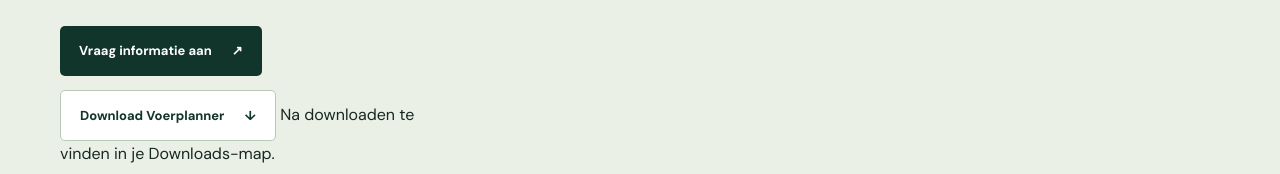
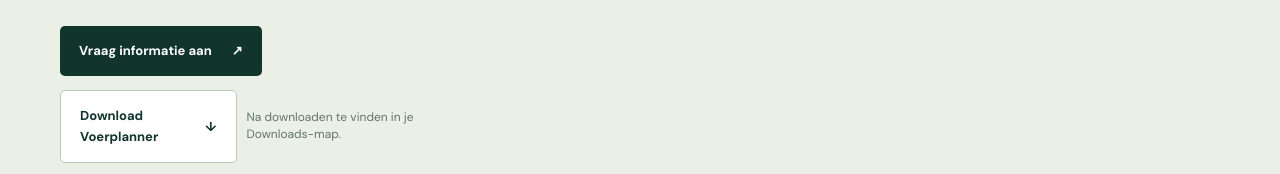
Before and after one commit to Spek-Voeradvies/spek-voeradvies.github.io, a plain HTML site: page index.html in a window 1280 px wide. Shown: the part 2943-3117 px from the top of the page. Drawn offline with Linux system fonts and the light colour scheme.

Commit message:
Update styles.css

```diff
--- a/assets/styles.css
+++ b/assets/styles.css
@@ -46,6 +46,18 @@ h1 span,h2 span{color:var(--lime)}
     flex-wrap: wrap;
     gap: 14px;
     align-items: center;
+}
+
+.download-group {
+    display: flex;
+    align-items: center;
+    gap: 10px;
+}
+
+.download-info {
+    font-size: 12px;
+    color: #64746b;
+    line-height: 1.4;
 }
 
 .button-download {
```
